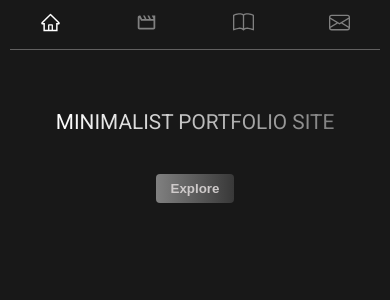
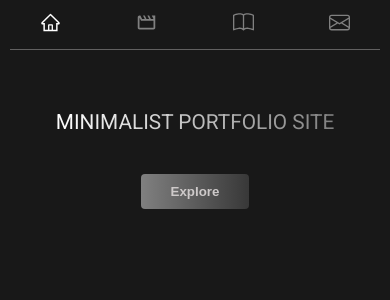
Before and after one commit to Kelechi095/Kelsplore-App, a React (Vite) app: page / in a window 390 px wide. Shown: the top 300 px of the page. Built offline with nearby package versions, Linux system fonts and the light colour scheme.

Commit message:
refractored the navbar component for accessibility

```diff
--- a/src/components/navbar/Navbar.jsx
+++ b/src/components/navbar/Navbar.jsx
@@ -58,31 +58,52 @@ const Navbar = () => {
         </li>
       </ul>
 
+      {/* MOBILE NAV MENU */}
+
       <ul className="mobile-menu">
+        <li>
           <NavLink
             to="/"
-          className={({ isActive }) => (isActive ? "activeBtn" : "inactiveBtn")}
+            className={({ isActive }) =>
+              isActive ? "activeBtn" : "inactiveBtn"
+            }
           >
             <AiOutlineHome className="icon" />
           </NavLink>
+        </li>
+
+        <li>
           <NavLink
             to="/movies"
-          className={({ isActive }) => (isActive ? "activeBtn" : "inactiveBtn")}
+            className={({ isActive }) =>
+              isActive ? "activeBtn" : "inactiveBtn"
+            }
           >
             <MdOutlineMovieCreation className="icon" />
           </NavLink>
+        </li>
+
+        <li>
           <NavLink
             to="/books"
-          className={({ isActive }) => (isActive ? "activeBtn" : "inactiveBtn")}
+            className={({ isActive }) =>
+              isActive ? "activeBtn" : "inactiveBtn"
+            }
           >
             <BsBook className="icon" />
           </NavLink>
+        </li>
+
+        <li>
           <NavLink
             to="/message"
-          className={({ isActive }) => (isActive ? "activeBtn" : "inactiveBtn")}
+            className={({ isActive }) =>
+              isActive ? "activeBtn" : "inactiveBtn"
+            }
           >
             <BsEnvelope className="icon" />
           </NavLink>
+        </li>
       </ul>
     </nav>
   );
--- a/src/pages/homePage/homePage.css
+++ b/src/pages/homePage/homePage.css
@@ -51,7 +51,7 @@ section button:hover {
 
 @media screen and (max-width: 760px){
     section button {
-        padding: 7px 15px;
+        padding: 10px 30px;
     }
 
     section h2 {
```
Lines whose indentation alone changed are shown as unchanged.
